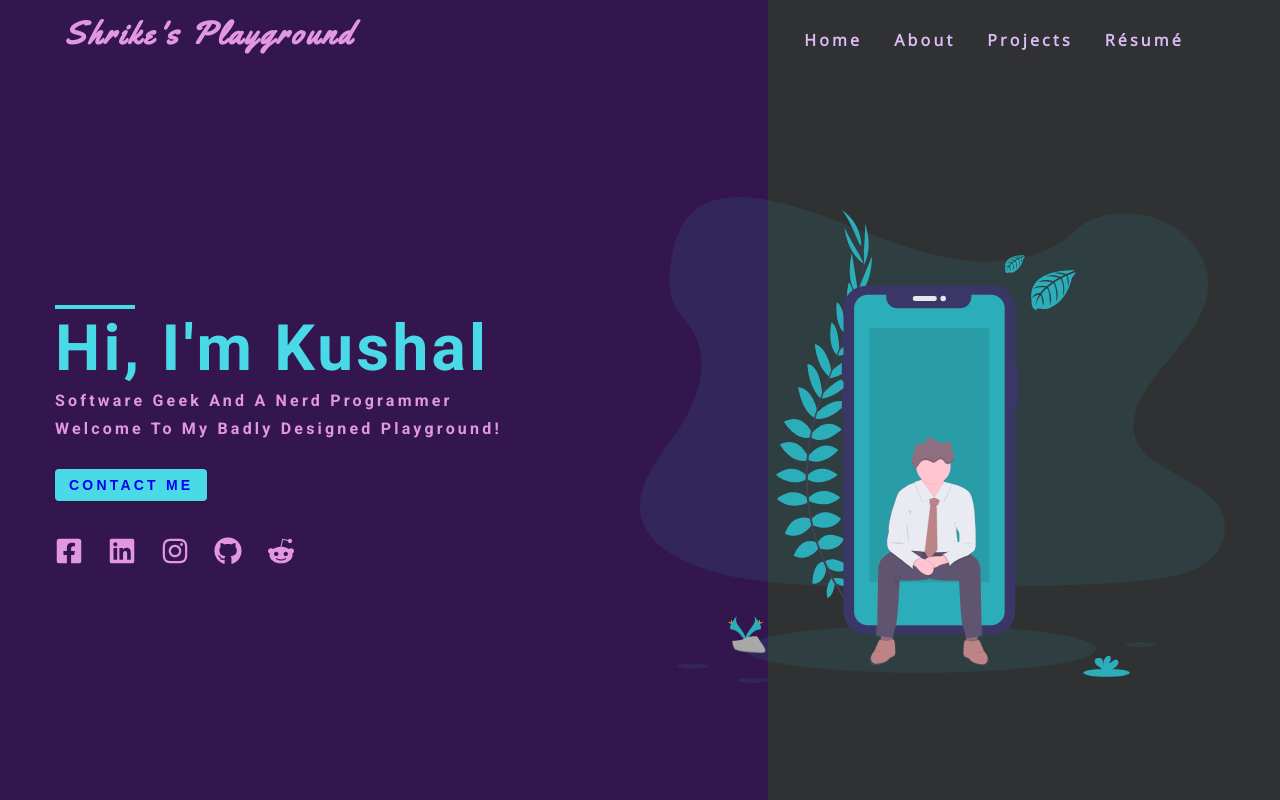
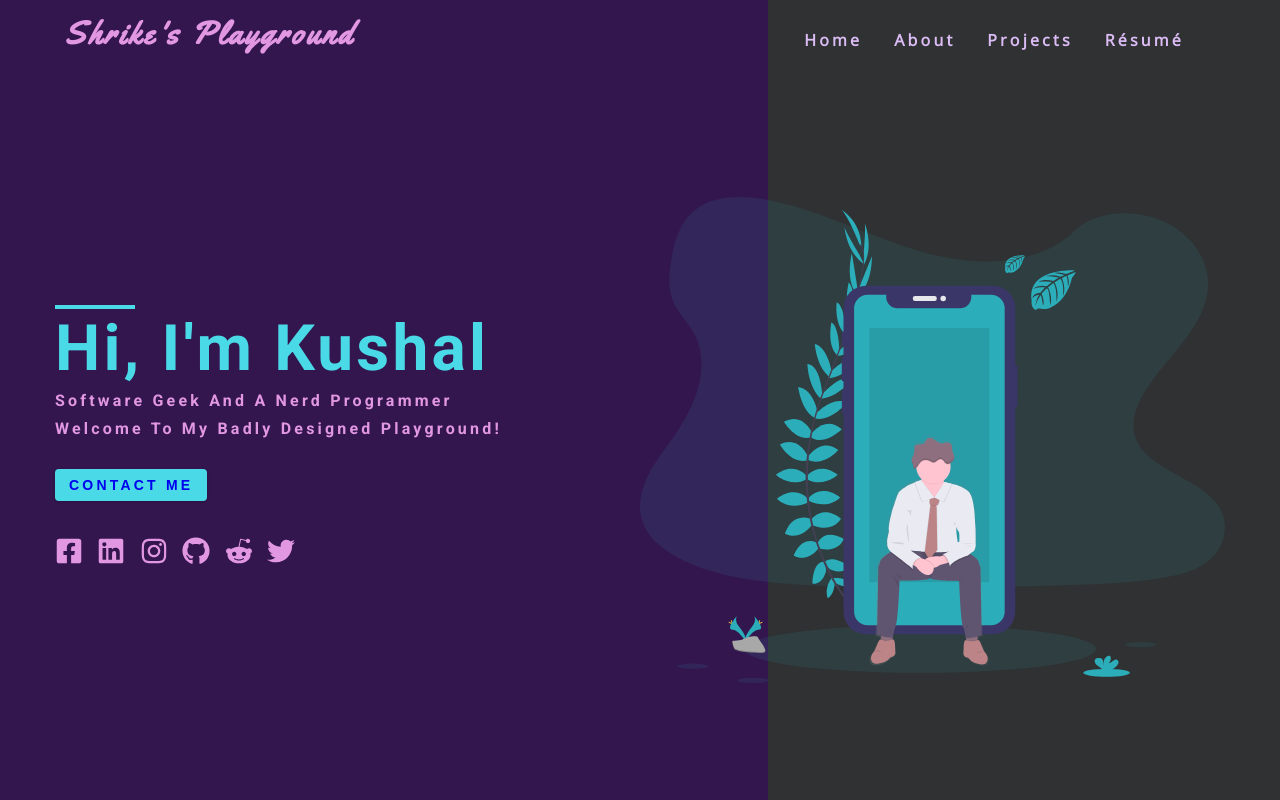
Before and after one commit to kushrike/kushrike.me, a Gatsby site: page / in a window 1280 px wide. Shown: the top 800 px of the page. Built offline with nearby package versions, Linux system fonts and the light colour scheme; Gatsby itself is replaced by a stand-in of ours.

Commit message:
Added Twitter to socials

```diff
--- a/src/constants/socialLinks.js
+++ b/src/constants/socialLinks.js
@@ -5,6 +5,7 @@ import {
   FaGithub,
   FaRedditAlien,
   FaInstagram,
+  FaTwitter
 } from "react-icons/fa"
 
 const data = [
@@ -33,6 +34,11 @@ const data = [
     icon: <FaRedditAlien className="social-icon"></FaRedditAlien>,
     url: "https://youtu.be/dQw4w9WgXcQ",
   },
+  {
+    id: 6,
+    icon: <FaTwitter className="social-icon"></FaTwitter>,
+    url: "https://twitter.com/kushrike",
+  },
 ]
 const links = data.map(link => {
   return (
```
